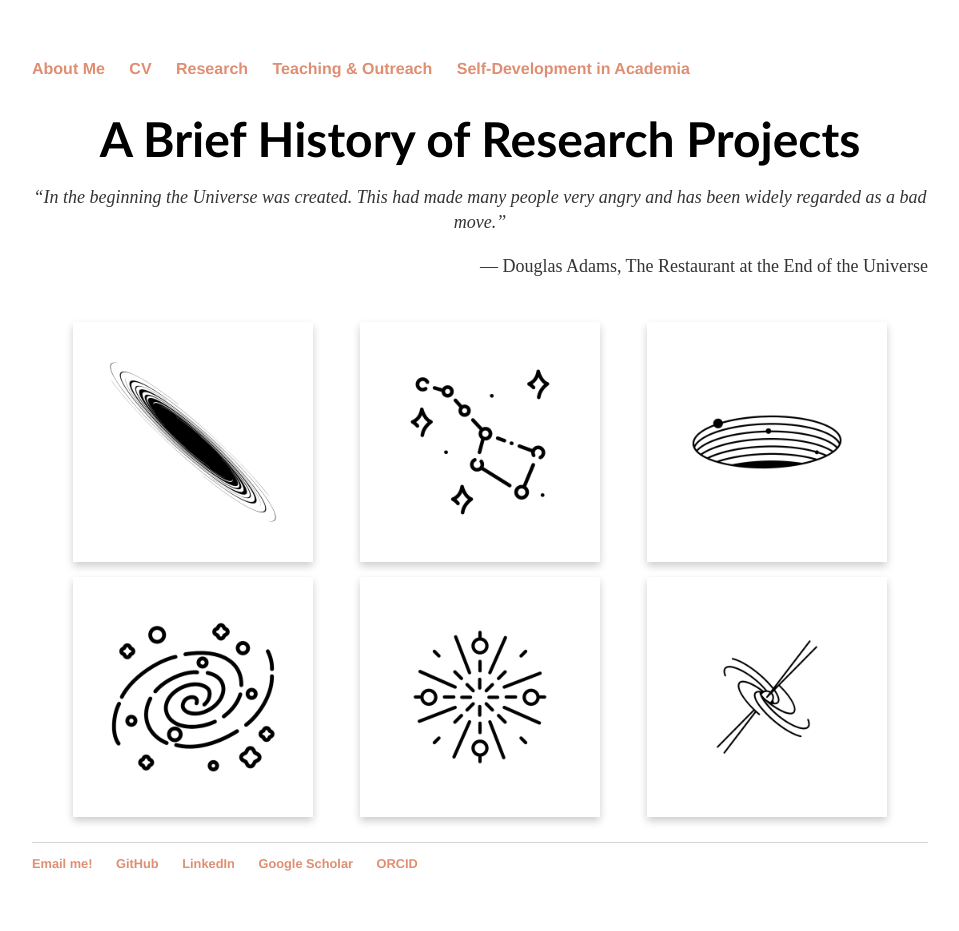
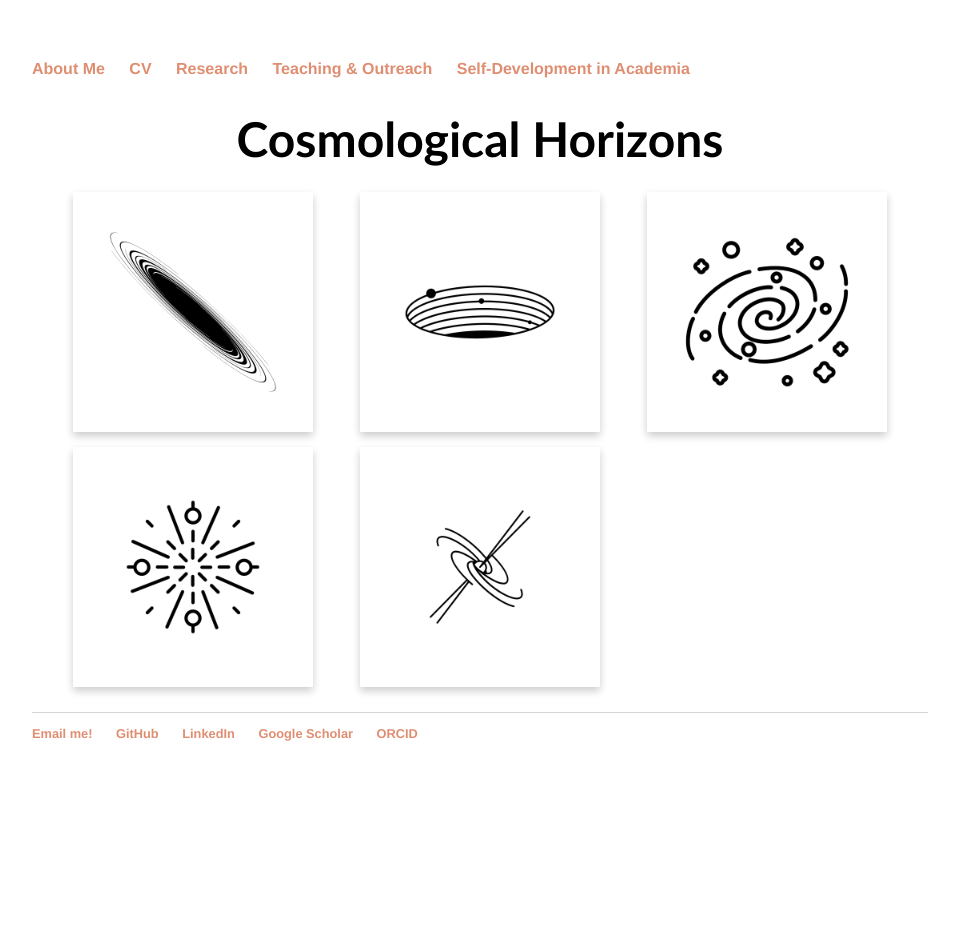
Before and after one commit to sanahabhimani/sanahabhimani.github.io, a Jekyll site: the page built from research/index.html, in a window 1280 px wide. Shown: the whole page, without its empty margins (160-1119 px from the left). Built offline with Jekyll 4.4.1, drawn with Linux system fonts in a browser that asks for light colours; after the commit the page ends 900 px from its top, so only the background shows below that.

Commit message:
begin outlining Sanah's research setup

```diff
--- a/research/index.html
+++ b/research/index.html
@@ -117,11 +117,8 @@ title: Research
 </head>
 <body>
 
- <h1 style="text-align:center;font-family:optima;margin-bottom:0.0em"> A Brief History of Research Projects </h1>
+ <h1 style="text-align:center;font-family:optima;margin-bottom:0.0em"> Cosmological Horizons </h1>
 
-<p style="text-align:center;font-size:18px"><i>“In the beginning the Universe was created. This had made many people very angry and has been widely regarded as a bad move.” </i></p>
-
-<p style="text-align:right;font-size:18px"> ― Douglas Adams, The Restaurant at the End of the Universe </p>
 
 <!-- Flip Grid -->
   <div class="container">
@@ -131,31 +128,17 @@ title: Research
       <div class="flip-card">
         <div class="flip-card-inner">
           <div class="flip-card-front">
-            <img src="dmhalo.png" style="width:100%" title="DM Haloes" alt="Fuzzy">
+            <img src="dmhalo.png" style="width:100%" title="Gravitational Waves" alt="Inflation">
             <!-- <img src="img/heroes_thumbnail/heroes_thumbnail_large/abaddon_lg.png" alt="Avatar" style="width:120px;height:120px;" />  -->
           </div>
           <div class="flip-card-back">
 	    <h2>Dark Matter Haloes</h2>
-            <p style="text-align:left"><b>Code</b>: <a href="https://chapel-lang.org/poweredby.html">chplUltra</a> (Chapel)</p>
-	    <p style="text-align:justify"> Testing ultralight dark matter by comparing simulation results with observational data.</p>
+            <p style="text-align:left"><b>Code</b>: <a href="https://github.com/simonsobs/socs">SOCS</a> (OCS)</p>
+	    <p style="text-align:justify"> FIX: Info here</p>
           </div>
         </div>
       </div>
 
-      <!-- #(1,2) -->
-      <div class="flip-card">
-        <div class="flip-card-inner">
-          <div class="flip-card-front">
-            <img src="bigdipper.png" style="width:100%" title="Archaeoastronomy" alt="Decans">
-            <!-- <img src="img/heroes_thumbnail/heroes_thumbnail_large/alchemist_lg.png" alt="Avatar" style="width:120px;height:120px;" /> -->
-          </div>
-          <div class="flip-card-back">
-	    <h2>Egyptian Constellations</h2>
-            <p style="text-align:left"><b>Code</b>: <a href="https://github.com/lunazagor/decanOpy">decanO.py</a> (astropy)</p>
-	    <p style="text-align:justify"> Mapping Ancient Egyptian constellations to explore stellar timekeeping practices.</p>
-          </div>
-        </div>
-      </div>
 
       <!-- #(1,3) -->
       <div class="flip-card">
--- a/self-dev/index.html
+++ b/self-dev/index.html
@@ -1,6 +1,6 @@
 ---
 layout: default
-title: Teaching
+title: Self-Development in Academia
 ---
 <!DOCTYPE html>
 <html>
--- a/teaching/index.html
+++ b/teaching/index.html
@@ -1,6 +1,6 @@
 ---
 layout: default
-title: Teaching
+title: Teaching & Outreach
 ---
 <!DOCTYPE html>
 <html>
```
